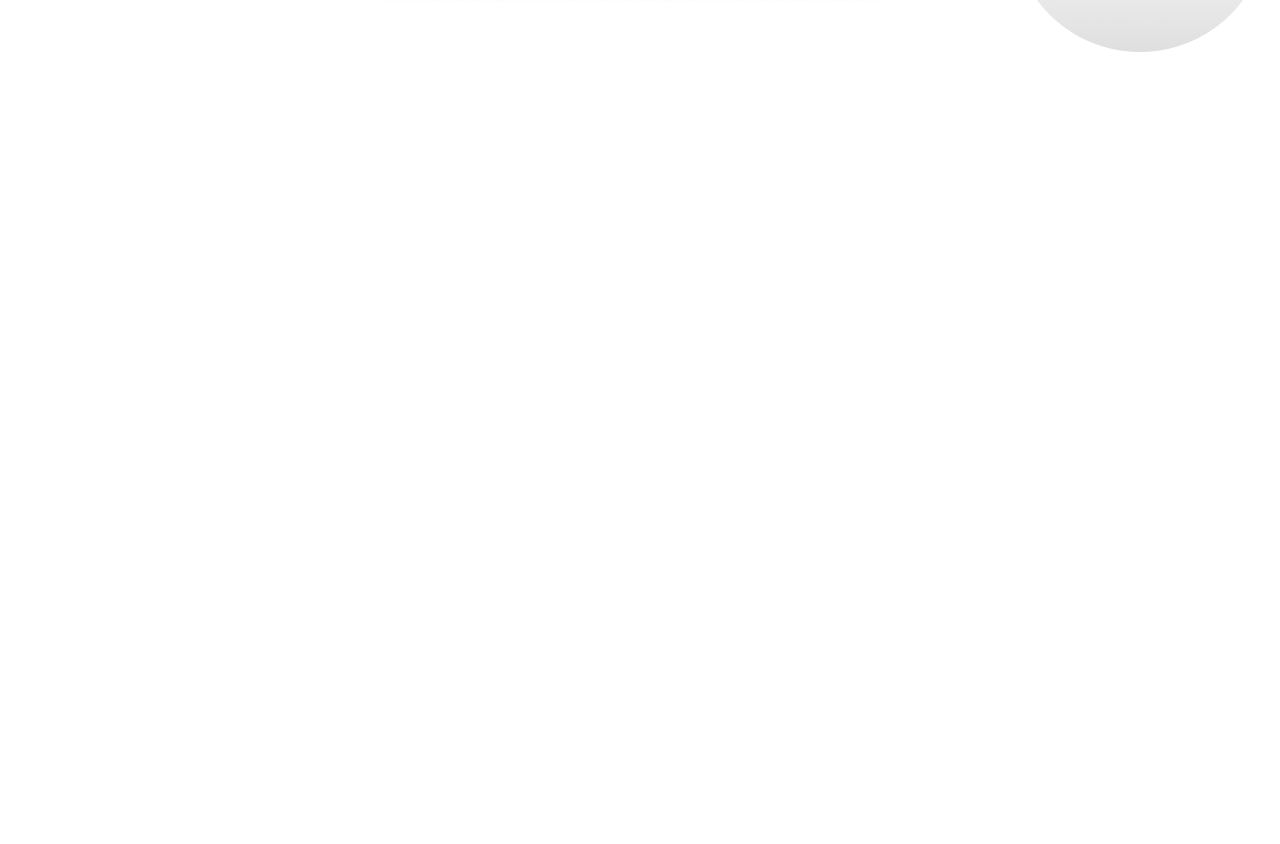
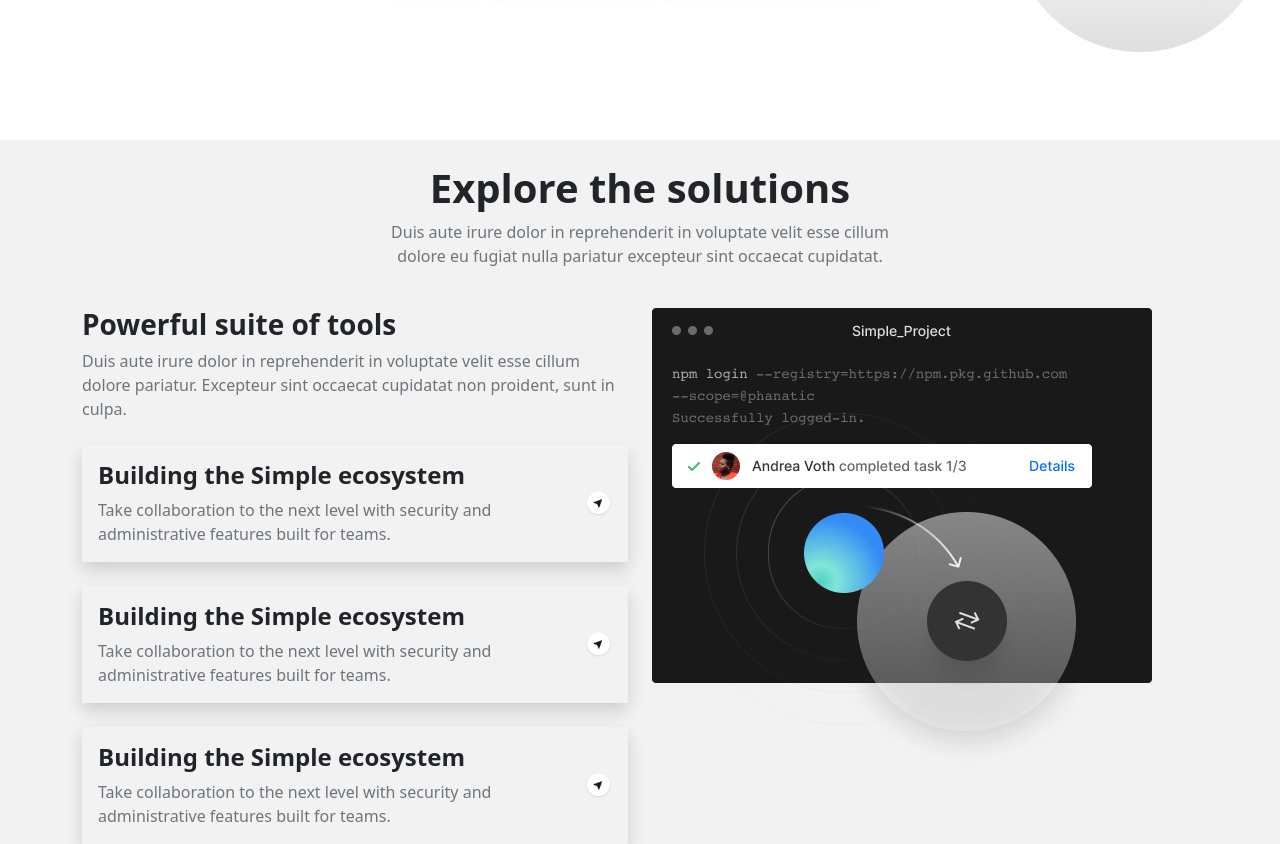
Before and after one commit to Samuelcodingg/challenge-induccion, a React (Create React App) app: page / in a window 1280 px wide. Shown: the part 845-1689 px from the top of the page. Before the commit the page ends 985 px from the top, so only its background shows below. Built offline with nearby package versions, Linux system fonts and the light colour scheme.

Commit message:
layouting second section done

```diff
--- a/src/components/homepage/HomePage.js
+++ b/src/components/homepage/HomePage.js
@@ -2,6 +2,8 @@ import React from 'react';
 import { Navbar } from '../ui/Navbar';
 
 import ilustration from './Illustration.png';
+import simpleProject from './simple-project.png';
+import iconNormal from './icon-normal-div.png';
 
 export const HomePage = () => {
   return (
@@ -37,6 +39,68 @@ export const HomePage = () => {
             </div>
         </div>
 
+        <div className='bg-2'>
+            <div className='container'>
+                <div className='row'>
+                    <div className='text-center col-md-6 mx-auto my-4'>
+                        <h1 className='fw-800'>
+                            Explore the solutions
+                        </h1>
+                        <p className='text-secondary'>
+                        Duis aute irure dolor in reprehenderit in voluptate velit esse cillum dolore eu fugiat nulla pariatur excepteur sint occaecat cupidatat.
+                        </p>
+                    </div>
+                </div>
+                <div className='row'>
+                    <div className='col-md-6 order-2 order-md-1'>
+                        <h3 className='fw-700'>
+                            Powerful suite of tools
+                        </h3>
+                        <p className='text-secondary'>
+                        Duis aute irure dolor in reprehenderit in voluptate velit esse cillum dolore pariatur. Excepteur sint occaecat cupidatat non proident, sunt in culpa.
+                        </p>
+
+                        <div className='shadow p-3 d-flex justify-content-between align-items-center mt-4'>
+                            <div>
+                                <h4 className='fw-700'>Building the Simple ecosystem</h4>
+                                <p className='text-secondary mb-0'>
+                                Take collaboration to the next level with security and administrative features built for teams.
+                                </p>
+                            </div>
+                            <div>
+                                <img src={iconNormal} alt='icon-normal' className='img-fluid' />
+                            </div>
+                        </div>
+                        <div className='shadow p-3 d-flex justify-content-between align-items-center mt-4'>
+                            <div>
+                                <h4 className='fw-700'>Building the Simple ecosystem</h4>
+                                <p className='text-secondary mb-0'>
+                                Take collaboration to the next level with security and administrative features built for teams.
+                                </p>
+                            </div>
+                            <div>
+                                <img src={iconNormal} alt='icon-normal' className='img-fluid' />
+                            </div>
+                        </div>
+                        <div className='shadow p-3 d-flex justify-content-between align-items-center mt-4'>
+                            <div>
+                                <h4 className='fw-700'>Building the Simple ecosystem</h4>
+                                <p className='text-secondary mb-0'>
+                                Take collaboration to the next level with security and administrative features built for teams.
+                                </p>
+                            </div>
+                            <div>
+                                <img src={iconNormal} alt='icon-normal' className='img-fluid' />
+                            </div>
+                        </div>
+                    </div>
+                    <div className='col-md-6 order-1 order-md-2 mx-auto'>
+                        <img src={simpleProject} alt='simple-project' className='img-fluid' />
+                    </div>
+                </div>
+            </div>
+        </div>
+
     </div>
   )
 }
--- a/src/index.css
+++ b/src/index.css
@@ -18,8 +18,12 @@
 
 /*utilities*/
 
+.fw-700 {
+  font-weight: 700;
+}
+
 .fw-800 {
-  font-weight: 800 !important;
+  font-weight: 800 ;
 }
 
 .gradient-color {
@@ -31,3 +35,7 @@
 .bg-shapes {
   background-image: url('./components/homepage/bg-shapes.png');
 }
+
+.bg-2 {
+  background-color: #F2F2F2;
+}
```
Also changed, not shown: src/components/homepage/icon-normal-div.png (added), src/components/homepage/simple-project.png (added).
